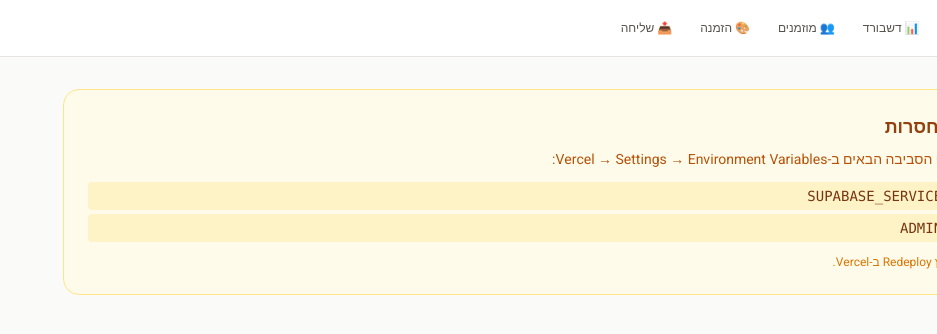
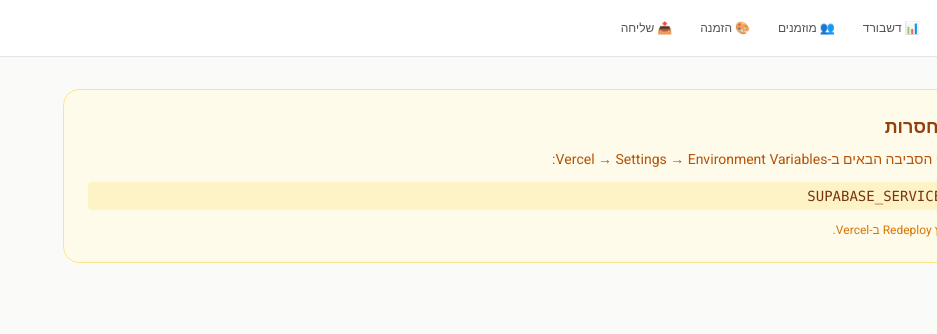
Before and after one commit to afi1982/donbarmizva, a Next.js app: page /admin in a window 1280 px wide. Shown: the top 334 px of the page, without its empty margins (343-1280 px from the left). Built offline with nearby package versions, Linux system fonts and the light colour scheme; no server answers; a web font is replaced by a local one.

Commit message:
remove ADMIN_PASSWORD from required env vars check

```diff
--- a/app/admin/page.tsx
+++ b/app/admin/page.tsx
@@ -9,7 +9,6 @@ export default async function AdminDashboard() {
   const missingVars = [
     'NEXT_PUBLIC_SUPABASE_URL',
     'SUPABASE_SERVICE_ROLE_KEY',
-    'ADMIN_PASSWORD',
   ].filter(k => !process.env[k])
 
   if (missingVars.length > 0) {
```
